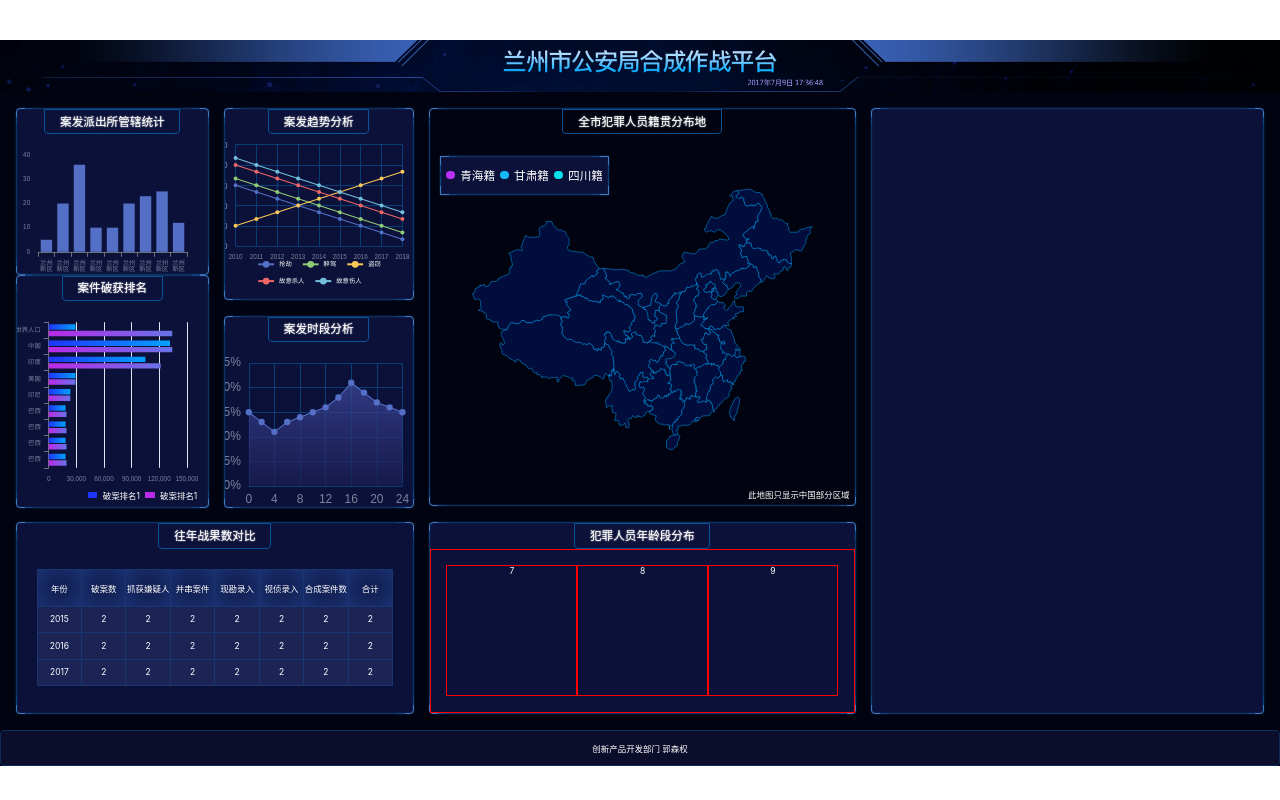
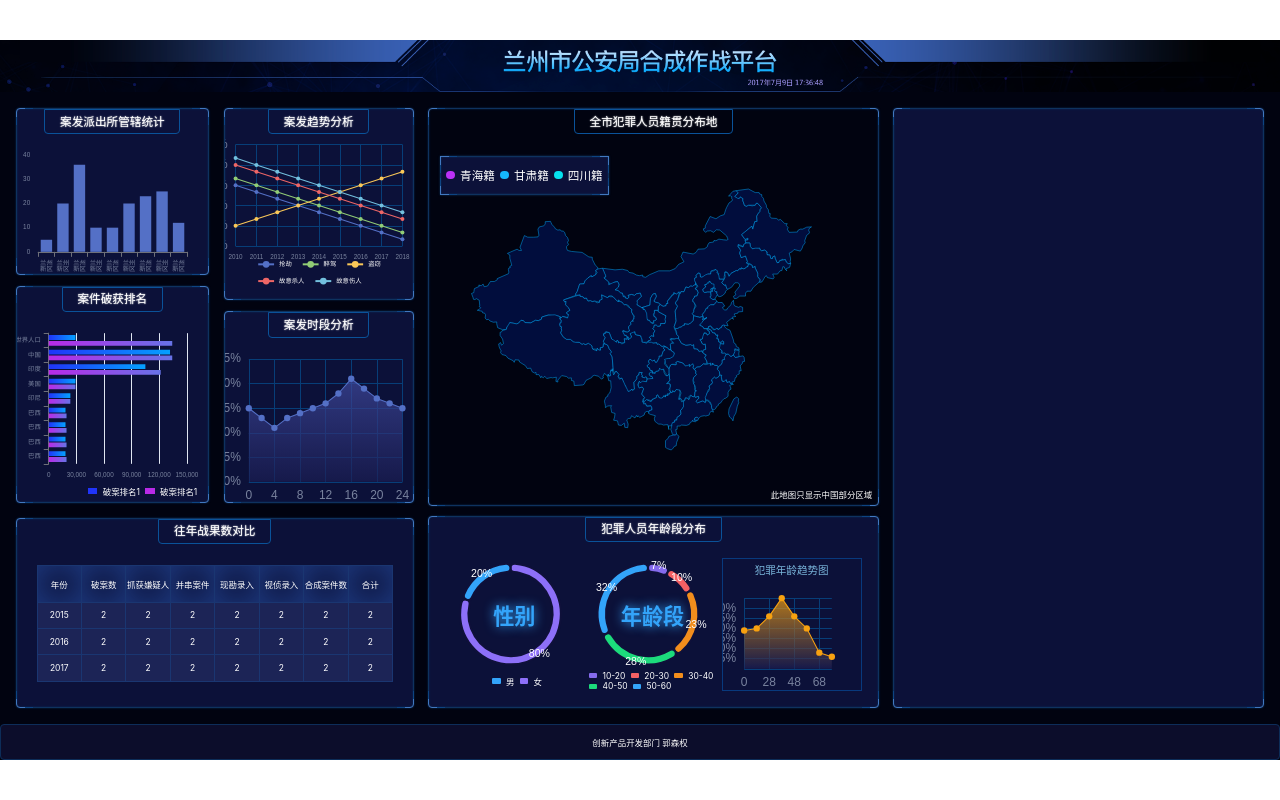
Before and after one commit to GSemir0418/gsq-daping-demo, a React (Vite) app: page /#/ in a window 1280 px wide. Built offline with nearby package versions, Linux system fonts and the light colour scheme.

Commit message:
day2 完成chart7 8 8.5制作

```diff
--- a/src/components/Chart7.tsx
+++ b/src/components/Chart7.tsx
@@ -1,14 +1,60 @@
 import React, { useRef, useEffect } from 'react'
 import * as echarts from 'echarts';
+import { BaseEchartsOptions } from '../shared/base-echarts-options'
+import { px } from '../shared/px';
 
 export default function Chart7() {
   const divRef = useRef(null)
   useEffect(() => {
     var myChart = echarts.init(divRef.current);
+    var option = {
+      ...BaseEchartsOptions,
+      color: ['#8D70F8', '#33A4FA'],
+      xAxis: { show: false },
+      yAxis: { show: false },
+      legend: { show: false },
+      series: [
+        {
+          name: '访问来源',
+          type: 'pie',
+          radius: ['75%', '90%'],
+          itemStyle: {
+            borderRadius: 10,
+            borderColor: '#0F113A',
+            borderWidth: px(4)
+          },
+          label: {
+            show: true,
+            position: 'inside',
+            textStyle: { color: 'white', fontSize: px(20) },
+            formatter(val) {
+              return val.value * 100 + '%';
+            }
+          },
+          labelLine: {
+            show: false
+          },
+          data: [
+            { value: 0.8, name: '男' },
+            { value: 0.2, name: '女' },
+          ]
+        }
+      ]
+    };
+    myChart.setOption(option)
   }, [])
   return (
-    <div className="年龄段-图1">7
-      <div ref={divRef} className="chart"></div>
+    <div className="年龄段-图1">
+      {/* 图表和legend分开 */}
+      <div className="chart">
+        <div ref={divRef} className="main" />
+        <div className="text">性别</div>
+      </div>
+      <div className="legend">
+        <span className="male" />男
+          <span className="female" />女
+        </div>
     </div>
+
   )
 }
--- a/src/components/Chart8.tsx
+++ b/src/components/Chart8.tsx
@@ -1,14 +1,69 @@
 import React, { useRef, useEffect } from 'react'
 import * as echarts from 'echarts';
+import { BaseEchartsOptions } from '../shared/base-echarts-options';
+import { px } from '../shared/px';
 
 export default function Chart8() {
   const divRef = useRef(null)
+  const colors = ['#856BED', '#F46064', '#F38E1C', '#1CDB7C', '#33A4FA'];
   useEffect(() => {
     var myChart = echarts.init(divRef.current);
+    var option = {
+      ...BaseEchartsOptions,
+      color: colors,
+      xAxis: { show: false },
+      yAxis: { show: false },
+      legend: { show: false },
+      series: [
+        {
+          name: '访问来源',
+          type: 'pie',
+          radius: ['75%', '90%'],
+          itemStyle: {
+            borderRadius: 10,
+            borderColor: '#0F113A',
+            borderWidth: px(4)
+          },
+          label: {
+            show: true,
+            position: 'inside',
+            textStyle: { color: 'white', fontSize: px(20) },
+            // formatter(val) {
+            //   return val.value * 100 + '%';
+            // }//会出现小数循环的bug
+            formatter(val) {
+              return (val.value * 100).toFixed(0) + '%';//toFixed()可把 Number 四舍五入为指定小数位数的数字。
+            }
+          },
+          labelLine: {
+            show: false
+          },
+          data: [
+            { value: 0.07, name: '10-20' },
+            { value: 0.10, name: '20-30' },
+            { value: 0.23, name: '30-40' },
+            { value: 0.28, name: '40-50' },
+            { value: 0.32, name: '50-60' },
+          ]
+        }
+      ]
+    };
+    myChart.setOption(option)
   }, [])
   return (
-    <div className="年龄段-图2">8
-      <div ref={divRef} className="chart"></div>
+    <div className="年龄段-图2">
+      {/* 图表和legend分开 */}
+      <div className="chart">
+        <div ref={divRef} className="main" />
+        <div className="text">年龄段</div>
+      </div>
+      <div className="legend">
+        <span style={{ background: colors[0] }} />10-20
+        <span style={{ background: colors[1] }} />20-30
+        <span style={{ background: colors[2] }} />30-40
+        <span style={{ background: colors[3] }} />40-50
+        <span style={{ background: colors[4] }} />50-60
+      </div>
     </div>
   )
 }
--- a/src/components/Chart9.tsx
+++ b/src/components/Chart9.tsx
@@ -1,13 +1,58 @@
 import React, { useRef, useEffect } from 'react'
 import * as echarts from 'echarts';
-
+import { BaseEchartsOptions } from '../shared/base-echarts-options';
+import { px } from '../shared/px';
 export default function Chart9() {
   const divRef = useRef(null)
   useEffect(() => {
     var myChart = echarts.init(divRef.current);
+    var option = {
+      ...BaseEchartsOptions,
+
+      color: '#F7A110',
+      xAxis: {
+        type: 'category',
+        boundaryGap: false,
+        data: [0, 18, 28, 38, 48, 58, 68, 78],
+        splitLine: { show: true, lineStyle: { color: '#073E78' } },
+        axisTick: { show: false },
+        axisLine: { show: false },
+      },
+      yAxis: {
+        type: 'value',
+        splitLine: { lineStyle: { color: '#073E78' } },
+        axisLabel: {
+          formatter(val) {
+            return val * 100 + '%';
+          }
+        }
+      },
+      series: [{
+        type: 'line',
+        data: [
+          0.19, 0.20, 0.26,
+          0.35, 0.26, 0.20,
+          0.08, 0.06
+        ],
+        symbol: 'circle',
+        symbolSize: px(12),
+        lineStyle: { width: px(2) },
+        areaStyle: {
+          color: new echarts.graphic.LinearGradient(0, 0, 0, 1, [{
+            offset: 0,
+            color: '#F7A110'
+          }, {
+            offset: 1,
+            color: '#1B1D52'
+          }]),
+        }
+      }]
+    }
+    myChart.setOption(option)
   }, [])
   return (
-    <div className="年龄段-图3">9
+    <div className="年龄段-图3">
+      <h3>犯罪年龄趋势图</h3>
       <div ref={divRef} className="chart"></div>
     </div>
   )
--- a/src/pages/home.scss
+++ b/src/pages/home.scss
@@ -96,9 +96,9 @@
     .籍贯,
     .年龄段 {
       height: px(315);
-      text-align: center; //规定元素中的文本的水平居中对齐
       display: flex;
       flex-direction: column;
+      text-align: center; //规定元素中的文本的水平居中对齐
       align-items: center;
       h2 {
         flex-shrink: 0; //不会被其他元素挤到
@@ -117,8 +117,7 @@
       }
     }
     .案件破获排名 {
-      height: px(440);
-
+      height: px(411);
       .legend {
         display: flex;
         align-items: center;
@@ -209,19 +208,74 @@
     }
     .年龄段 {
       //上面写了下面还要一遍是为什么。。
-      display: flex;flex-direction: column;//加上这两句居然解决了与上面部分间距的问题！
+      display: flex;
+      flex-direction: column; //加上这两句居然解决了与上面部分间距的问题！
       height: px(363);
       .charts {
         width: 100%;
         flex: 1;
         display: flex; //内部排列方式为flex
         padding: px(30); //内边距
-        border: 1px solid red;
       }
-      &-图1,&-图2,&-图3{
-        flex:1;//自动铺满
-        border: 1px solid red;
-        display: flex; flex-direction: column;
+      &-图1,
+      &-图2,
+      &-图3 {
+        flex: 1; //自动铺满
+        display: flex;
+        flex-direction: column;
+        .chart {
+          position: relative; //相对定位 为了定位里面的text
+          display: flex;
+          > .main {
+            flex: 1; //自动铺满剩余部分
+          }
+          > .text {
+            position: absolute;
+            top: 50%;
+            left: 50%; //绝对定位居中，但是基于左上角的居中
+            transform: translate(-50%, -50%); //还需移动自身的50%
+            color: #33a4fa;
+            font-size: px(40);
+            text-shadow: 0 0 px(20) #33a4fa;
+            font-weight: bold; //字体加粗
+          }
+        }
+        .legend {
+          height: px(40); //指定legend部分高度
+          display: flex;
+          align-items: center; //纵向居中
+          justify-content: center; //横向居中
+          flex-wrap: wrap; //自动换行
+          > span {
+            display: inline-block;
+            width: px(16);
+            height: px(10);
+            border-radius: px(2);
+            margin: 0 px(10);
+          }
+          .male {
+            background: #33a4fa;
+          }
+          .female {
+            background: #8d70f8;
+          }
+        }
+      }
+      &-图2 {
+        width: px(290);
+        flex-shrink: 0; //保证图2不会被挤到，表示图2不进行灵活收缩
+        .legend {
+          justify-content: flex-start; //左对齐排列
+        }
+      }
+      &-图3 {
+        border: 1px solid #08397d;
+        width: 100%;
+        h3 {
+          font-size: px(20);
+          color: #7ab6db;
+          margin-top: px(6);
+        }
       }
     }
   }
```
